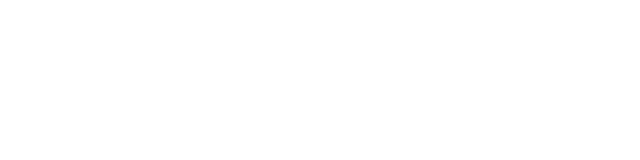
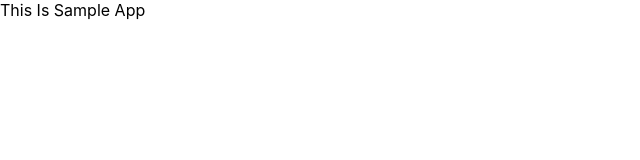
Before and after one commit to BbinMaharjan/movie-app, a React (Create React App) app: page / in a window 1280 px wide. Shown: the top 160 px of the page, without its empty margins (0-640 px from the left). Built offline with nearby package versions, Linux system fonts and the light colour scheme.

Commit message:
sample template

```diff
--- a/src/App.js
+++ b/src/App.js
@@ -1,7 +1,7 @@
 import "./App.css";
 
 function App() {
-  return <div className='App'></div>;
+  return <div>This Is Sample App</div>;
 }
 
 export default App;
```
